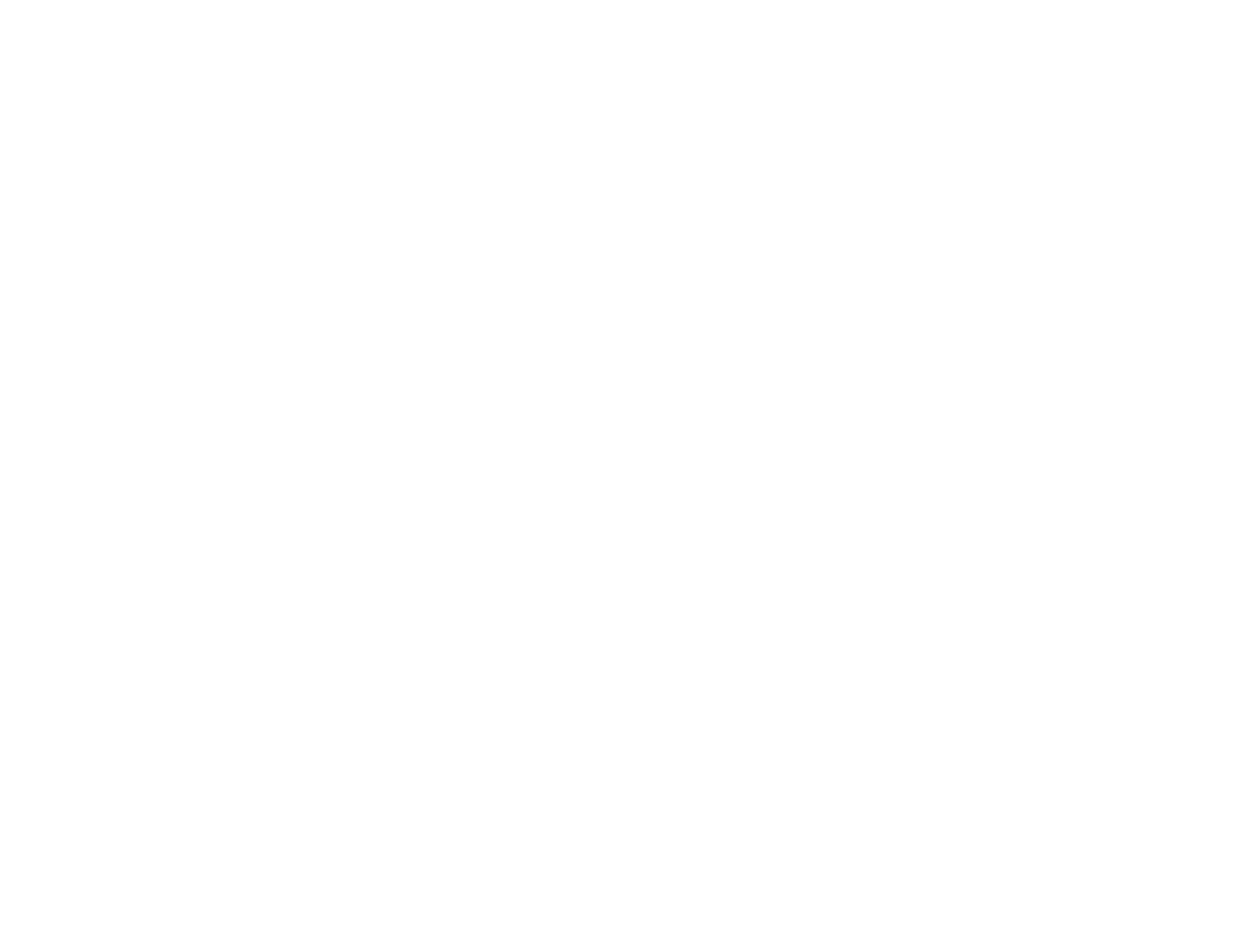
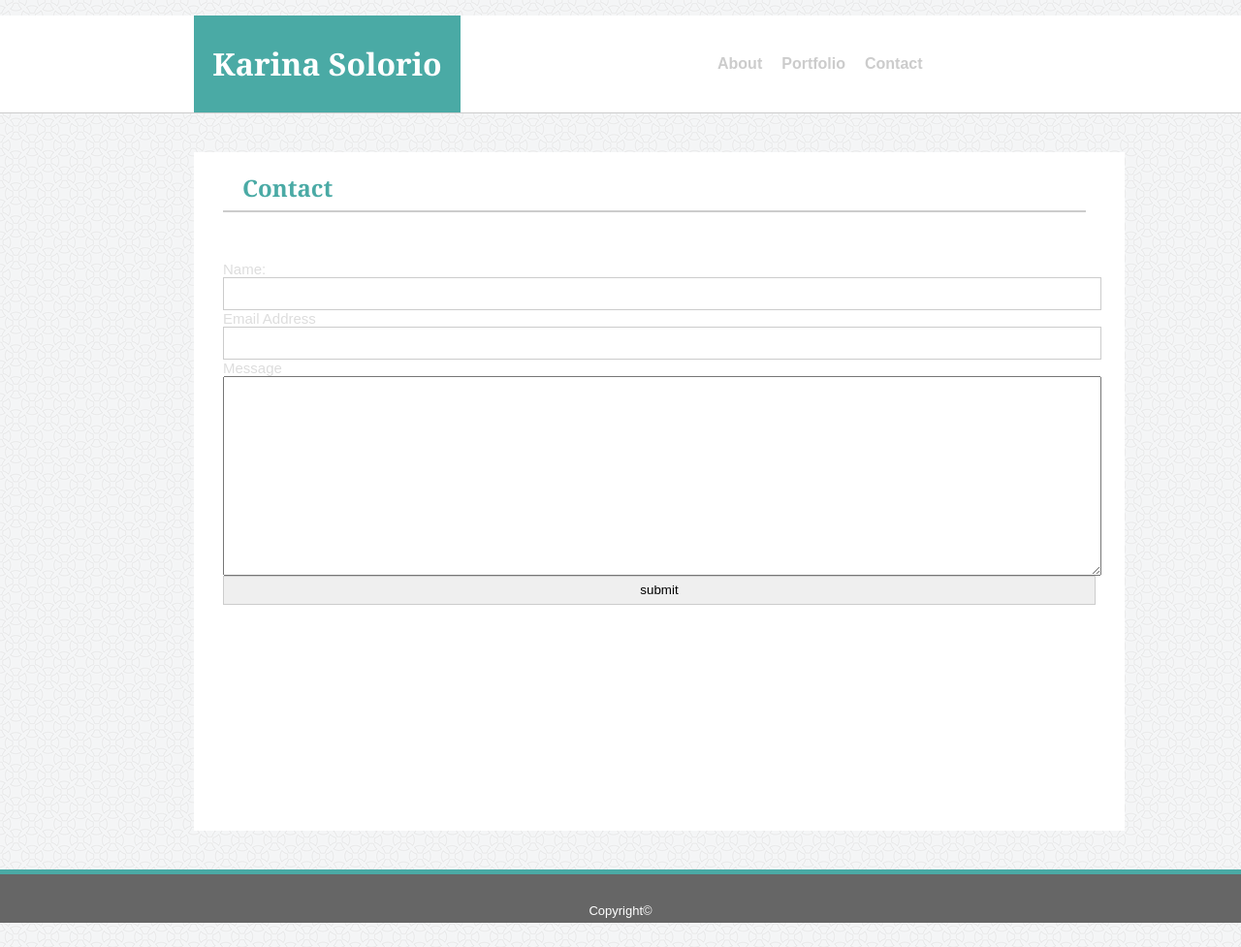
Before and after one commit to KSolorio/Ksolorio.github.io, a plain HTML site: page contact.html in a window 1280 px wide. Shown: the whole page at 97% size. Before the commit the page ends 800 px from the top, so only its background shows below. Drawn offline with Linux system fonts and the light colour scheme.

Commit message:
update 3/16

```diff
--- a/assets/css/style.css
+++ b/assets/css/style.css
@@ -2,7 +2,7 @@ body {
    background: url(../images/circles-light.png);
    text-align: left;
    margin: 0px;
-   font-family: 'Arial', 'Helvetica Neue', Arial, Helvetica, sans-seri;
+   font-family: 'Arial', 'Helvetica Neue', Arial, Helvetica, sans-serif;
 }
 #header {
     color:white;
@@ -10,6 +10,7 @@ body {
     height: 100px;
     background: #ffffff;
     border-bottom: #cccccc solid 1px;
+
 
 }
 h1 {
@@ -39,3 +40,91 @@ h1 {
     float: left;
 
 }
+a:hover {
+    font-size: 20px;
+    background-color: #4aaaa5;
+}
+
+.content {
+    color: #dddddd;
+    background-color: #ffffff;
+    height: 700px;
+    width: 75%;
+    margin: 40px;
+    margin-left: 200px;
+    font-family:'Arial', 'Helvetica Neue', Helvetica, sans-serif;
+
+}
+h2 {
+    font-weight: bold;
+    font-size: 24px;
+    margin-left: 30px;
+    color: #4aaaa5;
+    border-bottom: #cccccc solid 2px;
+    height: 20px;
+    padding: 20px;
+    width: 850px;
+    font-family: 'Georgia', Times, Times New Roman, serif;
+
+
+
+}
+#image {
+    height: 200px;
+    width: 150px;
+    float: left;
+    position: absolute;
+    top: 255px;
+    left: 270px;
+
+}
+
+p {
+    font-family:'Arial', 'Helvetica Neue', Helvetica, sans-serif;
+    color: #777777;
+    line-height: 42px;
+    float: left;
+    margin-left: 260px;
+
+}
+#p2 {
+    margin-left: 50px;
+}
+#p3 {
+    margin-left: 50px;
+}
+
+footer {
+    color: white;
+    width: 100%;
+    height: 50px;
+    background: #666666;
+    border-top: #4aaaa5 solid 5px;
+    text-align: center;
+    font-size: 13px;
+    line-height: 75px;
+}
+
+form {
+    background-color: #ffffff;
+    margin: auto;
+    position: relative;
+    font-size: 15px;
+    padding: 30px;
+
+}
+
+input {
+    width: 900px;
+    display: block;
+    height: 30px;
+    border: 1px solid #cccccc;
+
+
+}
+
+textarea#message {
+    width: 900px;
+    height: 200px;
+    display: block;
+}
--- a/contact.html
+++ b/contact.html
@@ -0,0 +1,43 @@
+<!DOCTYPE html>
+<html>
+    <head>
+        <meta charset="utf-8" />
+        <meta http-equiv="X-UA-Compatible" content="IE=edge">
+        <title>Karina's Basic Portfolio</title>
+        <meta name="viewport" content="width=device-width, initial-scale=1">
+        <link rel="stylesheet" type="text/css" media="screen" href="assets/css/style.css" />
+        <script src="main.js"></script>
+    </head>
+    <body>
+        <div id="header">
+            <h1>  Karina Solorio</h1>
+             <div id="nav">
+                 <ul>
+                 <li><a href="index.html">About </a></li>
+                 <li><a href="portfolio.html">Portfolio </a></li>
+                 <li><a href="contact.html">Contact </a><li>
+                 </ul>
+             </div>
+         </div>
+         <div class="main content">
+             <h2>Contact</h2>
+                <form>
+                    <div>
+                        <label>
+                            <span>Name:</span><input id="name" type="text" name="name" />
+                        </label>
+                        <label>
+                            <span>Email Address</span><input id="email" type="text" name="email" />
+                        </label>
+                        <label>
+                            <span>Message</span><textarea id="message" name="message" ></textarea>
+                                <input type="button" value="submit" />
+                        </label>
+                        </div>
+                    </form>
+         </div>
+         <footer>
+                Copyright©
+            </footer>
+</body>
+</html>
```
Also changed, not shown: index.html (+12 -0 lines), portfolio.html (+34 -0 lines), assets/images/IMG_2754 2.jpg (deleted), assets/images/profileimage.jpg (added), 1 other file.
